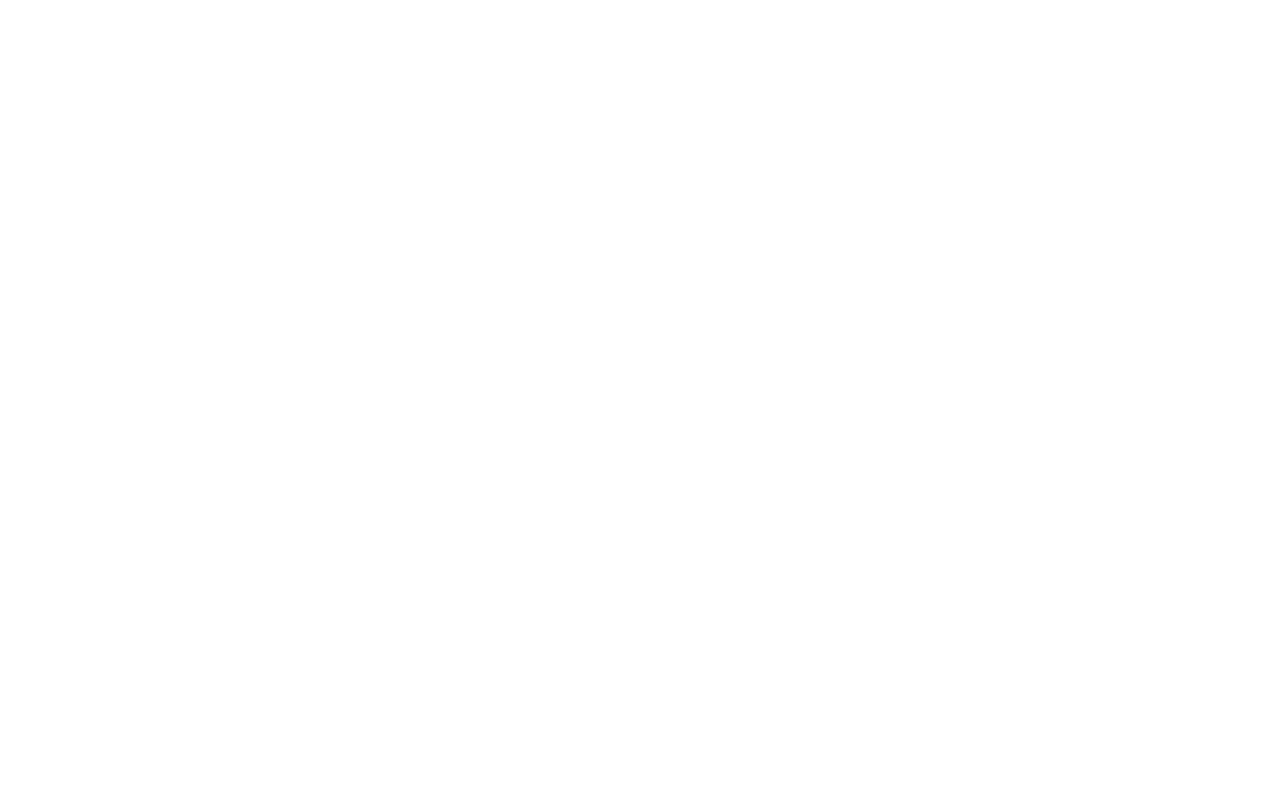
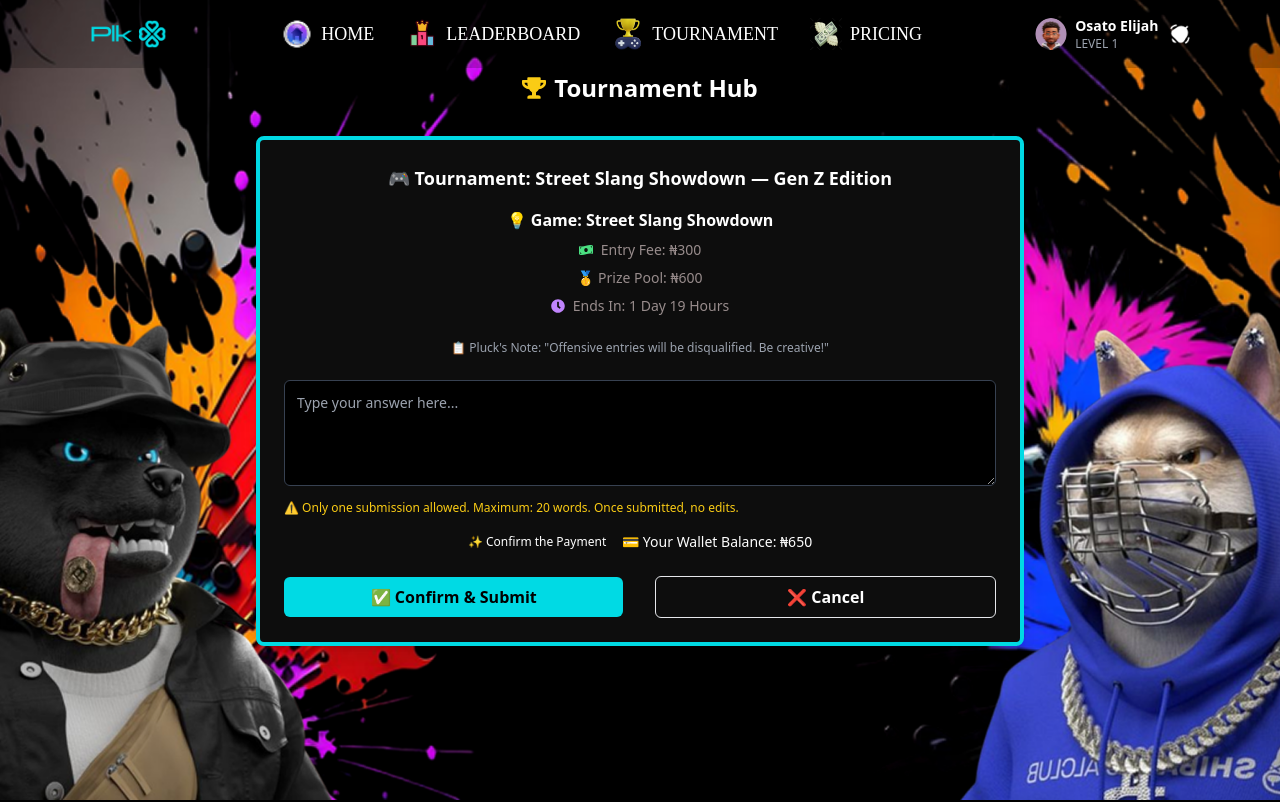
Before and after one commit to Efoskhi/Plucker-Frontend, a React (Vite) app: page /SelectedTournament in a window 1280 px wide. Before the commit this address had no page. Shown: the top 802 px of the page. Built offline with nearby package versions, Linux system fonts and the light colour scheme; a web font is replaced by a local one.

Commit message:
seventh commit

```diff
--- a/src/App.jsx
+++ b/src/App.jsx
@@ -18,13 +18,14 @@ import Terms from "./Pages/Legal/Terms";
 import Privacy from "./Pages/Legal/Privacy";
 import GameRules from "./Pages/Legal/GameRules";
 import Support from "./Pages/Legal/Support";
-import TournamentSubmission from "./Pages/Tournament/TournamentSubmission";
+import TournamentSubmission from "./Pages/Tournament/SelectedTournament";
 import MyWallet from "./Pages/WalletFunds/MyWallet";
 import Layout from "./components/Layout/Layout";
 import EmptySubmissions from "./Pages/Submission/EmptySubmissions";
 import UpgrdeAccount from "./Pages/WalletFunds/Upgrade";
 
 import UpgradeSuccessful from "./Pages/WalletFunds/UpgradeSuccessful";
+import SelectedTournament from "./Pages/Tournament/SelectedTournament";
 
 function App() {
   return (
@@ -46,6 +47,11 @@ function App() {
             <Route path="/LeaderBoard" element={<LeaderBoard />} />
 
             <Route path="/TournamentHub" element={<TournamentHub />} />
+
+            <Route
+              path="/SelectedTournament"
+              element={<SelectedTournament />}
+            />
 
             <Route path="/Pricing" element={<Pricing />} />
 
--- a/src/Pages/Tournament/TournamentSubmission.jsx
+++ b/src/Pages/Tournament/SelectedTournament.jsx
@@ -6,8 +6,9 @@ import Paint1 from "../../assets/Paint1.png";
 
 import Paint2 from "../../assets/Paint2.png";
 import Dog2 from "../../assets/Dog2.png";
+import { Link } from "react-router-dom";
 
-export default function TournamentSubmission() {
+export default function SelectedTournament() {
   const [agree, setAgree] = useState(false);
 
   return (
@@ -103,9 +104,12 @@ export default function TournamentSubmission() {
         {/* Confirm Button */}
 
         <div className="inline-flex items-center gap-8 w-full">
-          <button className="w-full py-2 rounded-md text-black bg-[#00DAE4] hover:bg-cyan-700 font-semibold ">
-            ✅ Confirm & Submit
-          </button>{" "}
+          <Link className="w-full" to="/SuccessfulSubmission">
+            <button className="w-full py-2 rounded-md text-black bg-[#00DAE4] hover:bg-cyan-700 font-semibold ">
+              ✅ Confirm & Submit
+            </button>{" "}
+          </Link>
+
           <button className="w-full py-2 rounded-md text-white bg-transparent border hover:bg-cyan-700 font-semibold ">
             ❌ Cancel
           </button>
--- a/src/Pages/Tournament/SuccessfulSubmission.jsx
+++ b/src/Pages/Tournament/SuccessfulSubmission.jsx
@@ -10,6 +10,7 @@ import Dog2 from "../../assets/Dog2.png";
 import Smile from "../../assets/Smile.png";
 
 import Success from "../../assets/Success.gif";
+import { Link } from "react-router-dom";
 
 export default function SuccessfulSubmission() {
   const [agree, setAgree] = useState(false);
@@ -97,12 +98,16 @@ export default function SuccessfulSubmission() {
         {/* Confirm Button */}
 
         <div className="inline-flex items-center gap-8 w-full">
+          <Link className="w-full" to="/TournamentHub">
             <button className="w-full py-2 rounded-md text-black bg-[#00DAE4] hover:bg-cyan-700 font-semibold ">
               ✅Back to Tournamet
             </button>{" "}
+          </Link>
+          <Link className="w-full" to="/Submissions">
             <button className="w-full py-2 rounded-md text-white bg-transparent border hover:bg-cyan-700 font-semibold ">
               View My Entries
             </button>
+          </Link>
         </div>
       </div>
     </div>
--- a/src/components/AnswerInputModal.jsx
+++ b/src/components/AnswerInputModal.jsx
@@ -9,7 +9,7 @@ const AnswerInputModal = ({ setIsOpen }) => {
   const navigate = useNavigate();
 
   const handleGoHome = () => {
-    navigate("/"); // this routes to the homepage
+    navigate("/Explore"); // this routes to the homepage
   };
 
   const [step, setStep] = useState("form"); // form | loading | success
--- a/src/components/Tournament/Card.jsx
+++ b/src/components/Tournament/Card.jsx
@@ -9,6 +9,7 @@ import Leaf from "../../assets/Leaf.png";
 
 import Smile from "../../assets/Smile.png";
 import { IoMdClose } from "react-icons/io";
+import { Link } from "react-router-dom";
 
 const Card = () => {
   const [isOpen, setIsOpen] = useState(false);
@@ -114,12 +115,14 @@ const Card = () => {
             </ul>
 
             {/* Confirmation Button */}
+            <Link to="/SelectedTournament">
               <button
                 onClick={() => setIsOpen(false)}
                 className="bg-[#00DAE4] hover:bg-cyan-700 text-black font-medium text-sm py-2 px-4 rounded-md w-full"
               >
                 ✅ Got it! Let me Play
               </button>
+            </Link>
           </div>
         </div>
       )}
```
Lines whose indentation alone changed are shown as unchanged.
